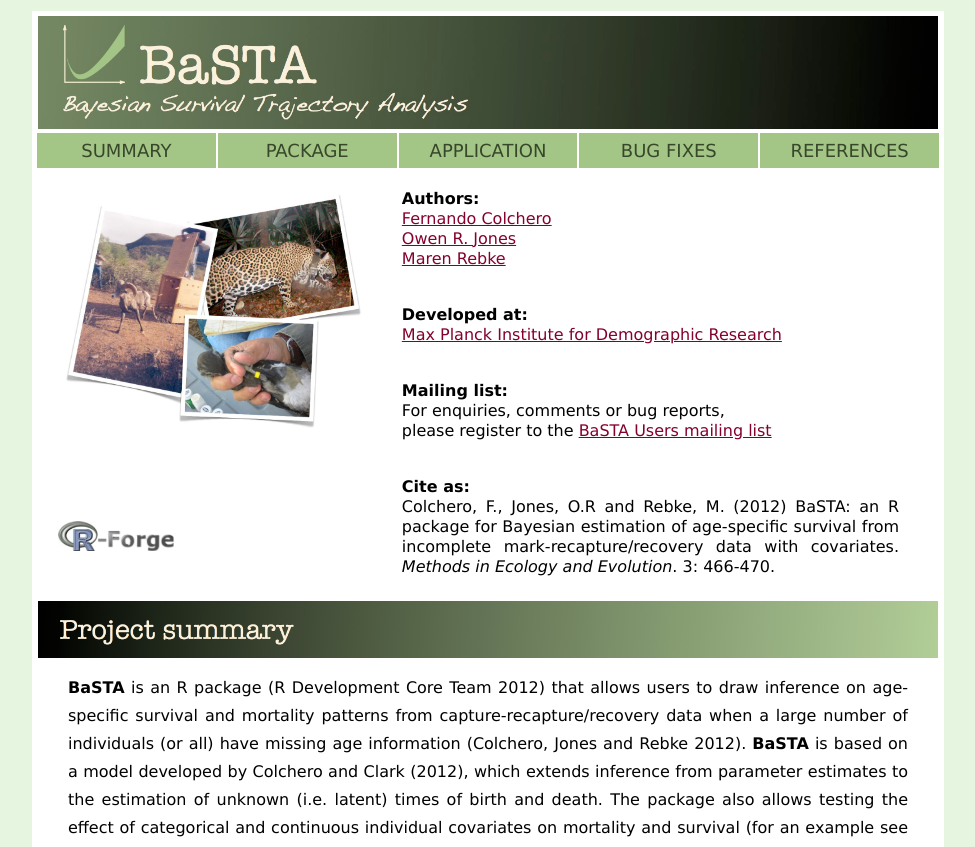
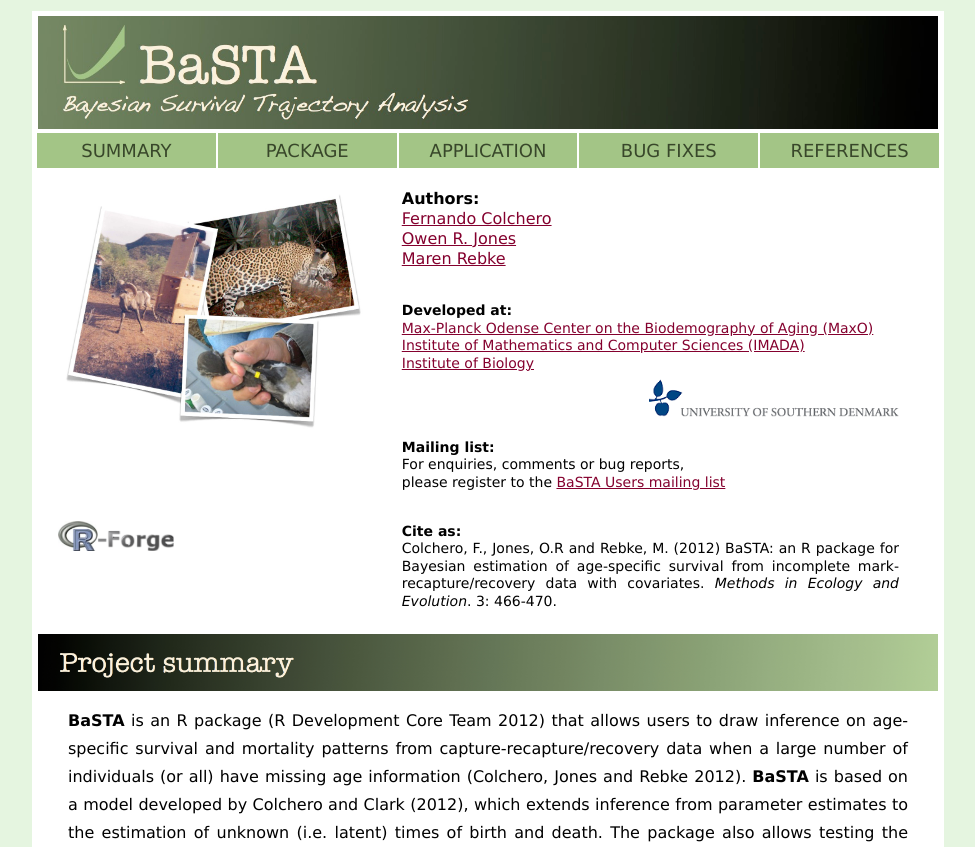
Before and after one commit to rforge/basta, a PHP site: page / in a window 1280 px wide. Shown: the top 847 px of the page, without its empty margins (152-1127 px from the left). Run offline with PHP 8.4, Linux system fonts and the light colour scheme.

Commit message:
updated affiliations.
git-svn-id: svn://svn.r-forge.r-project.org/svnroot/basta@735 edb9625f-4e0d-4859-8d74-9fd3b1da38cb

```diff
--- a/www/index.php
+++ b/www/index.php
@@ -76,9 +76,9 @@ echo '<?xml version="1.0" encoding="UTF-8"?>';
 													</td>
 													<td width="500" valign="top" style="padding-right:40px">
 														<p align="left" style="font-size:16px;line-height:1.25"><b>Authors:</b><br><a href="http://www.colchero.com" rel="nofollow" style="color:#84002E;font-family:verdana" target="_blank">Fernando Colchero</a><br><a href="http://www.owenjon.es" rel="nofollow" style="color:#84002E;font-family:verdana" target="_blank">Owen R. Jones</a><br><a href="http://www.demogr.mpg.de/en/institute/staff_directory_1899/maren_rebke_1430.htm" rel="nofollow" style="color:#84002E;font-family:verdana" target="_blank">Maren Rebke</a><br></p>
-														<p align="left" style="font-size:16px;line-height:1.25;text-align:justify"><br><b>Developed at:</b><br><a href="http://www.demogr.mpg.de" rel="nofollow" style="color:#84002E;font-family:verdana" target="_blank">Max Planck Institute for Demographic Research</a><br></p>
-														<p align="left" style="font-size:16px;line-height:1.25;text-align:justify"><br><b>Mailing list:</b><br>For enquiries, comments or bug reports,<br>please register to the <a href="http://lists.r-forge.r-project.org/mailman/listinfo/basta-users"  rel="nofollow" style="color:#84002E">BaSTA Users mailing list</a></p>
-														<p align="left" style="font-size:16px;line-height:1.25;text-align:justify"><br><b>Cite as:</b><br>Colchero, F., Jones, O.R and Rebke, M. (2012) BaSTA: an R package for Bayesian estimation of age-specific survival from incomplete mark-recapture/recovery data with covariates. <i>Methods in Ecology and Evolution</i>. 3: 466-470.</p>
+														<p align="left" style="font-size:14px;line-height:1.25;text-align:justify"><br><b>Developed at:</b><br><a href="http://www.sdu.dk/en/Om_SDU/Institutter_centre/MaxO" rel="nofollow" style="color:#84002E;font-family:verdana" target="_blank">Max-Planck Odense Center on the Biodemography of Aging (MaxO)</a><br><a href="http://www.sdu.dk/en/Om_SDU/Institutter_centre/Imada_matematik_og_datalogi" rel="nofollow" style="color:#84002E;font-family:verdana" target="_blank">Institute of Mathematics and Computer Sciences (IMADA)</a><br><a href="http://www.sdu.dk/en/Om_SDU/Institutter_centre/I_Biologi" rel="nofollow" style="color:#84002E;font-family:verdana" target="_blank">Institute of Biology</a><br><a href="http://www.sdu.dk/en/" rel="nofollow" style="color:#84002E;font-family:verdana" target="_blank"><img alt="SDU" border="0" width="250px" align="right" style="vertical-align:top;outline-width:0px" src="sdulogo.gif"></a><br><br></p>
+														<p align="left" style="font-size:14px;line-height:1.25;text-align:justify"><br><b>Mailing list:</b><br>For enquiries, comments or bug reports,<br>please register to the <a href="http://lists.r-forge.r-project.org/mailman/listinfo/basta-users"  rel="nofollow" style="color:#84002E">BaSTA Users mailing list</a></p>
+														<p align="left" style="font-size:14px;line-height:1.25;text-align:justify"><br><b>Cite as:</b><br>Colchero, F., Jones, O.R and Rebke, M. (2012) BaSTA: an R package for Bayesian estimation of age-specific survival from incomplete mark-recapture/recovery data with covariates. <i>Methods in Ecology and Evolution</i>. 3: 466-470.</p>
 														<p></p>
 													</td>
 												</tr>
```
Also changed, not shown: www/sdulogo.gif (added).
